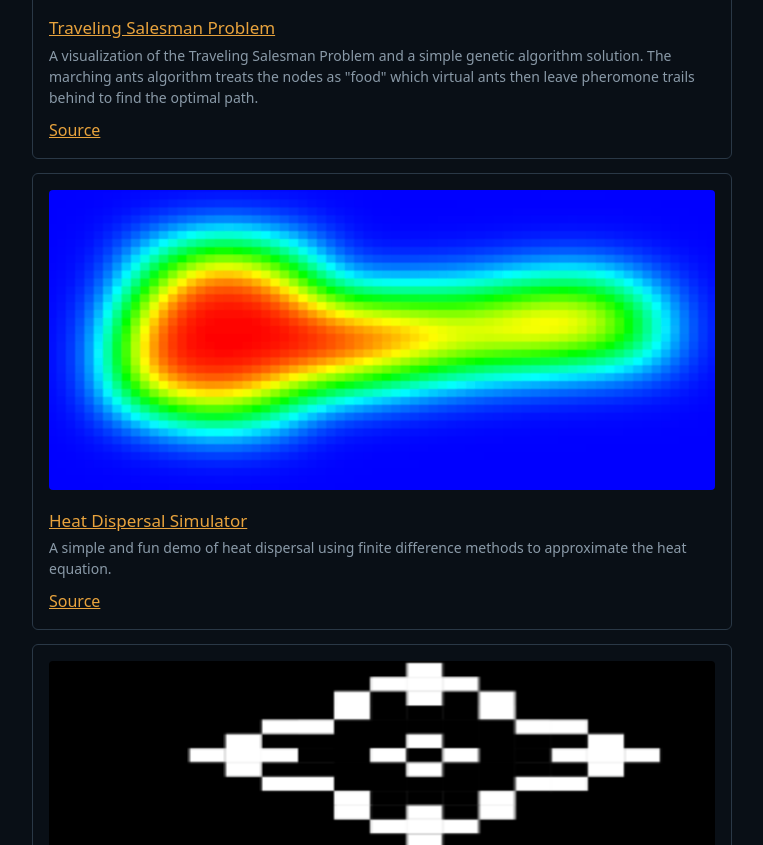
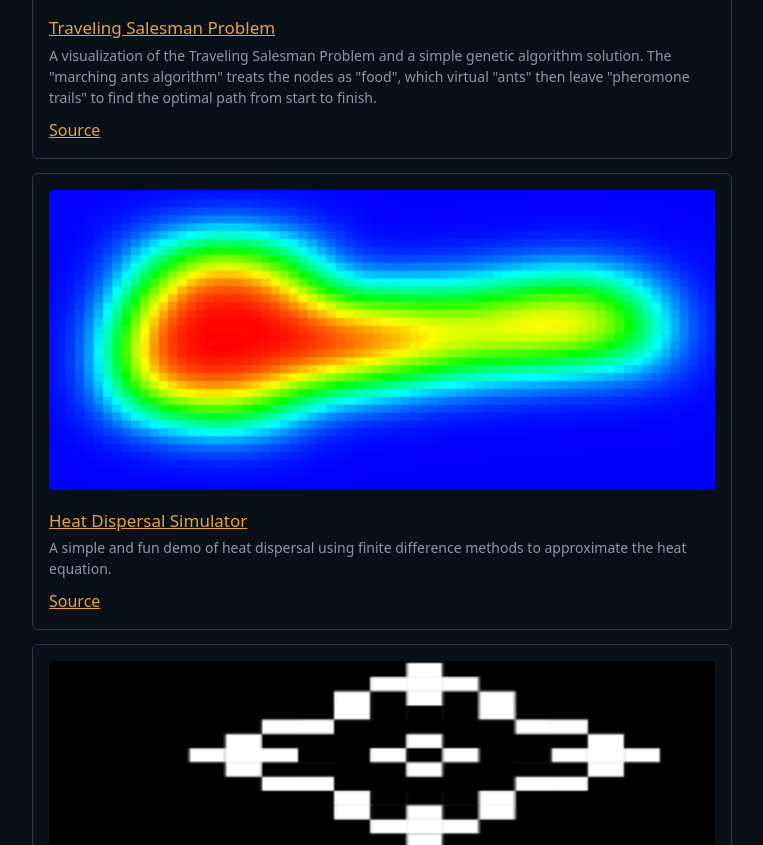
Before and after one commit to AlexanderGiannak/Sandbox, a plain HTML site: page index.html in a window 1280 px wide. Shown: the part 3536-4381 px from the top of the page, without its empty margins (258-1021 px from the left). Drawn offline with Linux system fonts and the light colour scheme.

Commit message:
added final sentence

```diff
--- a/index.html
+++ b/index.html
@@ -85,7 +85,7 @@ h2{ font-size: 17px; font-weight: 500; margin: 0 0 4px; }
 <div class="card">
   <img src="assets/travelingSalesmanPhoto.png" height="300">
   <h2><a href="https://alexandergiannak.github.io/Traveling-Salesman-Problem/">Traveling Salesman Problem</a></h2>
-  <p>A visualization of the Traveling Salesman Problem and a simple genetic algorithm solution. The marching ants algorithm treats the nodes as "food" which virtual ants then leave pheromone trails behind to find the optimal path. </p>
+  <p>A visualization of the Traveling Salesman Problem and a simple genetic algorithm solution. The "marching ants algorithm" treats the nodes as "food", which virtual "ants" then leave "pheromone trails" to find the optimal path from start to finish. </p>
   <a href="https://github.com/AlexanderGiannak/Traveling-Salesman-Problem">Source</a>
 </div>
 <div class="card">
@@ -112,5 +112,8 @@ h2{ font-size: 17px; font-weight: 500; margin: 0 0 4px; }
   <p>A simple implementation of a recursive descent parser for an arithmetic symbol input, with later extensions into functions.</p>
   <a href="https://github.com/AlexanderGiannak/Parser-Simulator">Source</a>
 </div>
+<br><br>
+Please play around with these demos, and don't hesitate to reach out with any questions.
+
 </body>
 </html>
```
